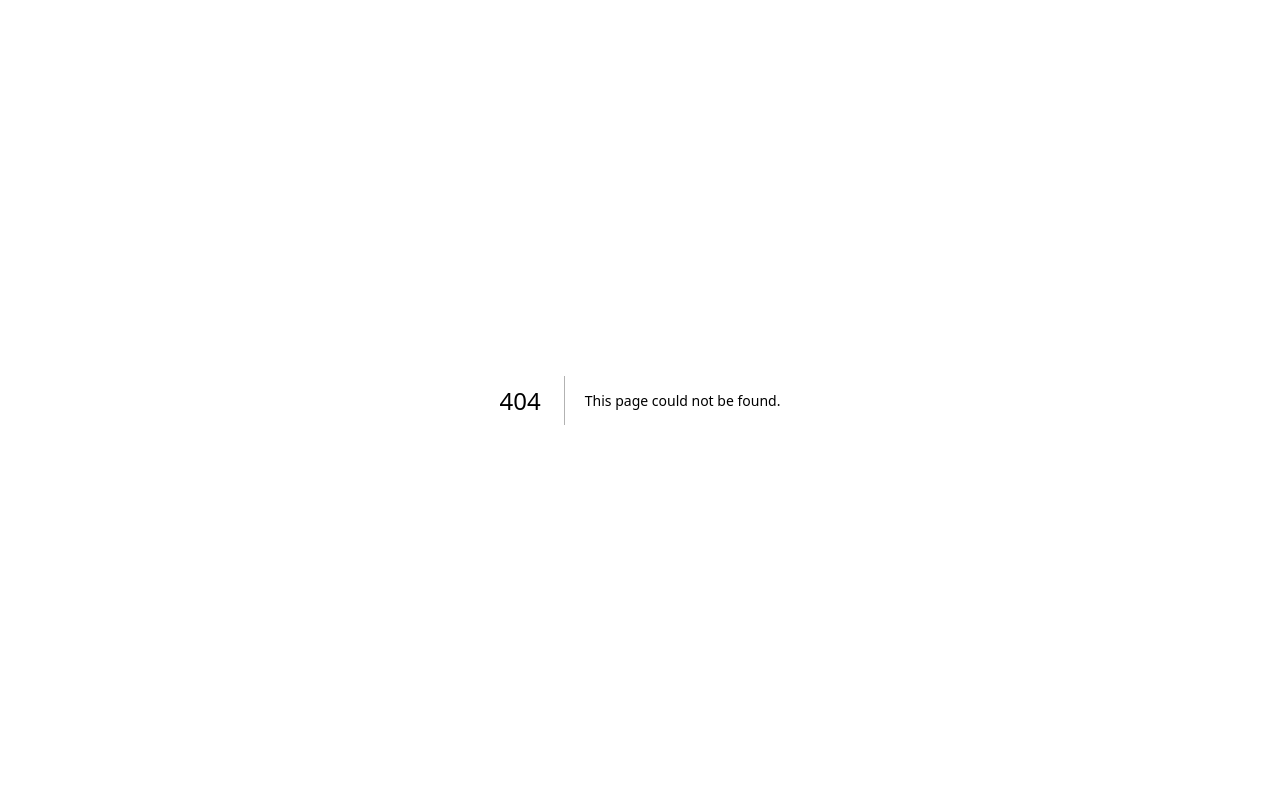
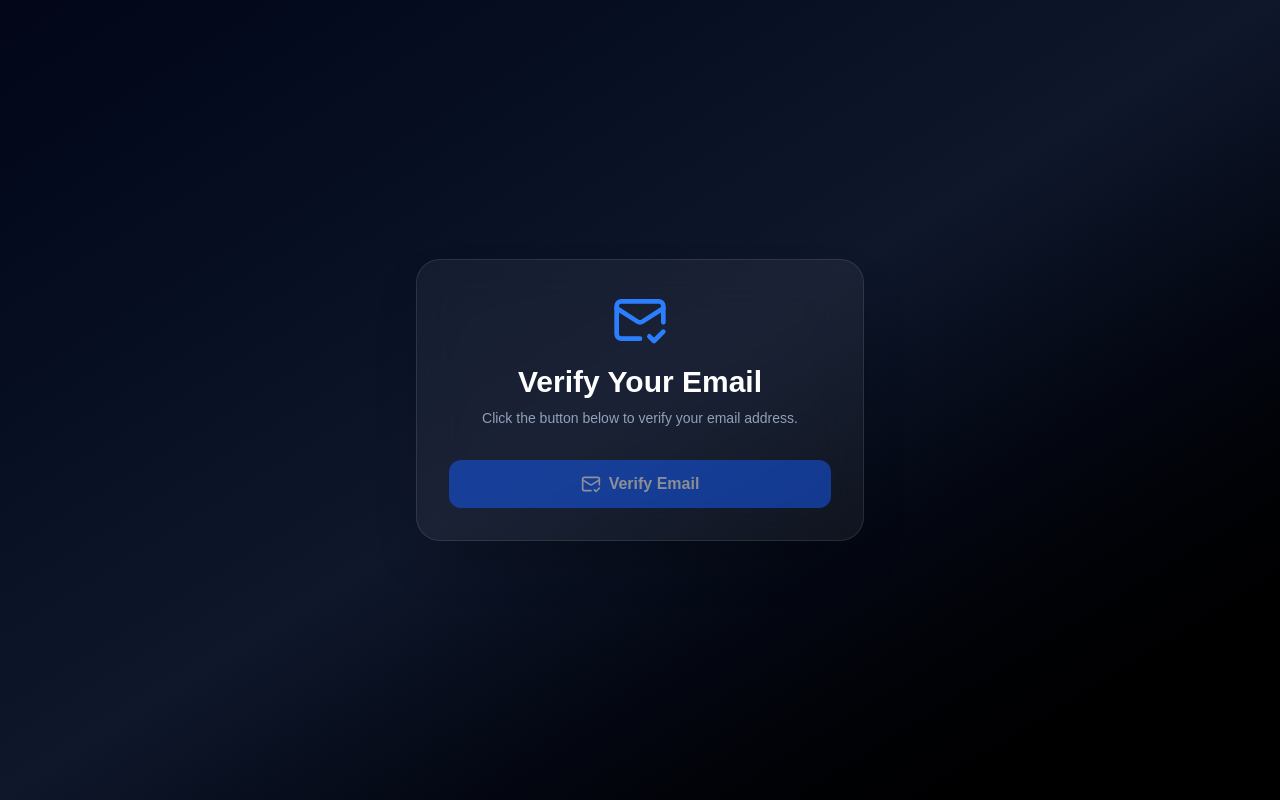
Before and after one commit to umakantkatare/auth-with-nextjs, a Next.js app: page /verifyemail in a window 1280 px wide. Before the commit this address had no page. Built offline with nearby package versions, Linux system fonts and the light colour scheme.

Commit message:
Add verifyEmail Page

```diff
--- /dev/null
+++ b/src/app/verifyemail/page.tsx
@@ -0,0 +1,115 @@
+"use client";
+
+import axios from "axios";
+import Link from "next/link";
+import { Loader2, MailCheck, CheckCircle2, XCircle } from "lucide-react";
+import { useEffect, useState } from "react";
+
+const VerifyEmailPage = () => {
+  const [token, setToken] = useState("");
+  const [verified, setVerified] = useState(false);
+  const [error, setError] = useState(false);
+  const [loading, setLoading] = useState(false);
+
+  async function verifyUserEmail() {
+    try {
+      setLoading(true);
+      setError(false);
+
+      await axios.post("/api/users/verifyemail", {
+        token,
+      });
+
+      setVerified(true);
+    } catch (err: any) {
+      console.log(err.response?.data);
+      setError(true);
+    } finally {
+      setLoading(false);
+    }
+  }
+
+  useEffect(() => {
+    const verifyToken = new URLSearchParams(window.location.search).get(
+      "token",
+    );
+    setToken(verifyToken || "");
+  }, []);
+
+  return (
+    <section className="flex min-h-screen items-center justify-center bg-gradient-to-br from-slate-950 via-slate-900 to-black px-4">
+      <div className="w-full max-w-md rounded-3xl border border-white/10 bg-white/5 p-8 shadow-2xl backdrop-blur-xl">
+        <div className="text-center">
+          <MailCheck className="mx-auto h-14 w-14 text-blue-500" />
+
+          <h1 className="mt-4 text-3xl font-bold text-white">
+            Verify Your Email
+          </h1>
+
+          <p className="mt-2 text-sm text-slate-400">
+            Click the button below to verify your email address.
+          </p>
+        </div>
+
+        {verified && (
+          <div className="mt-6 rounded-xl border border-green-500/20 bg-green-500/10 p-4 text-center">
+            <CheckCircle2 className="mx-auto mb-2 h-10 w-10 text-green-500" />
+
+            <h2 className="text-lg font-semibold text-green-400">
+              Email Verified Successfully!
+            </h2>
+
+            <p className="mt-2 text-sm text-slate-300">
+              Your account has been verified. You can now log in.
+            </p>
+          </div>
+        )}
+
+        {error && (
+          <div className="mt-6 rounded-xl border border-red-500/20 bg-red-500/10 p-4 text-center">
+            <XCircle className="mx-auto mb-2 h-10 w-10 text-red-500" />
+
+            <h2 className="text-lg font-semibold text-red-400">
+              Verification Failed
+            </h2>
+
+            <p className="mt-2 text-sm text-slate-300">
+              Invalid or expired verification token.
+            </p>
+          </div>
+        )}
+
+        <div className="mt-8">
+          {verified ? (
+            <Link
+              href="/login"
+              className="flex w-full items-center justify-center rounded-xl bg-green-600 px-5 py-3 font-semibold text-white transition hover:bg-green-700"
+            >
+              Go to Login
+            </Link>
+          ) : (
+            <button
+              onClick={verifyUserEmail}
+              disabled={!token || loading}
+              className="flex w-full items-center justify-center gap-2 rounded-xl bg-blue-600 px-5 py-3 font-semibold text-white transition-all duration-300 hover:bg-blue-700 disabled:cursor-not-allowed disabled:opacity-50"
+            >
+              {loading ? (
+                <>
+                  <Loader2 className="h-5 w-5 animate-spin" />
+                  Verifying...
+                </>
+              ) : (
+                <>
+                  <MailCheck className="h-5 w-5" />
+                  Verify Email
+                </>
+              )}
+            </button>
+          )}
+        </div>
+      </div>
+    </section>
+  );
+};
+
+export default VerifyEmailPage;
```
